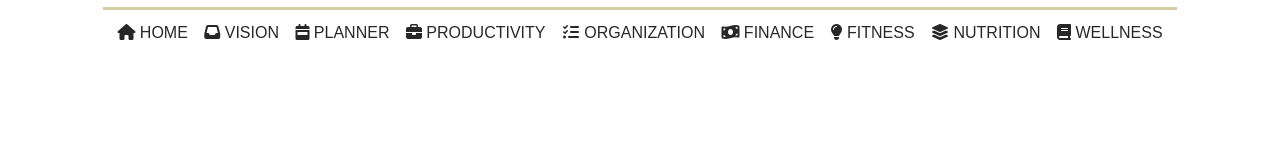
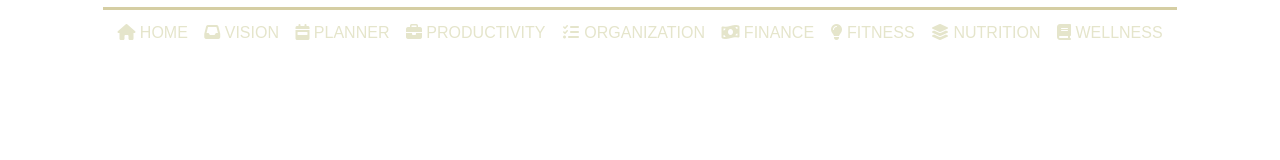
Before and after one commit to Stefano-BML/notiontemplates, a plain HTML site: page index.html in a window 1280 px wide. Drawn offline with Linux system fonts and the light colour scheme.

Commit message:
Update index.html

```diff
--- a/index.html
+++ b/index.html
@@ -32,7 +32,7 @@
 		}
 
 		.navMenu a {
-			color: #272727;
+			color: #E5E5CB;
 			text-decoration: none;
 			text-transform: uppercase;
 			display: inline-block;
```
